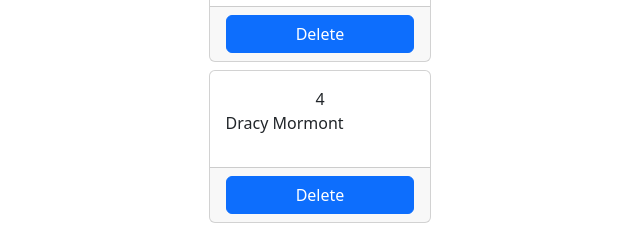
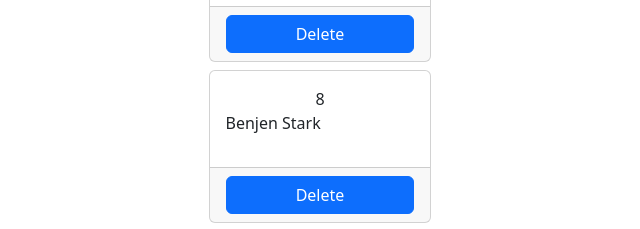
Before and after one commit to Gurharman23/try-student-management, a React app: page / in a window 1280 px wide. Shown: the part 533-762 px from the top of the page, without its empty margins (320-960 px from the left). Built offline with nearby package versions, Linux system fonts and the light colour scheme; data requests are answered from the project's data file.

Commit message:
added proptypes for all components

```diff
--- a/db.json
+++ b/db.json
@@ -11,10 +11,6 @@
     {
       "id": 3,
       "name": "Jon Snow"
-    },
-    {
-      "name": "Dracy Mormont",
-      "id": 4
     },
     {
       "name": "Benjen Stark",
--- a/package.json
+++ b/package.json
@@ -10,6 +10,7 @@
     "@reduxjs/toolkit": "^2.2.2",
     "css-loader": "^6.10.0",
     "json-server": "^0.17.4",
+    "prop-types": "^15.8.1",
     "react": "^18.2.0",
     "react-dom": "^18.2.0",
     "react-redux": "^9.1.0",
--- a/src/components/CreateForm.jsx
+++ b/src/components/CreateForm.jsx
@@ -40,3 +40,5 @@ export const CreateForm = () => {
     </div>
   );
 };
+
+CreateForm.propTypes = {};
--- a/src/components/Home.jsx
+++ b/src/components/Home.jsx
@@ -21,3 +21,5 @@ export const Home = () => {
     </div>
   );
 };
+
+Home.propTypes = {};
--- a/src/components/StudentCard.jsx
+++ b/src/components/StudentCard.jsx
@@ -1,9 +1,9 @@
 import React from "react";
 import { useDispatch } from "react-redux";
 import { deleteStudentThunk } from "../redux/slices/studentsSlice";
+import PropTypes from "prop-types";
 
-// eslint-disable-next-line react/prop-types
-export const StudentCard = ({ id, name, alias }) => {
+export const StudentCard = ({ student: { id, name, alias } }) => {
   const dispatch = useDispatch();
   return (
     <>
@@ -25,3 +25,11 @@ export const StudentCard = ({ id, name, alias }) => {
     </>
   );
 };
+
+StudentCard.propTypes = {
+  student: PropTypes.shape({
+    id: PropTypes.string,
+    name: PropTypes.string,
+    alias: PropTypes.string,
+  }).isRequired,
+};
--- a/src/components/StudentList.jsx
+++ b/src/components/StudentList.jsx
@@ -1,18 +1,22 @@
-/* eslint-disable react/prop-types */
 import React from "react";
 import { StudentCard } from "./StudentCard.jsx";
+import PropTypes from "prop-types";
 
 export const StudentList = ({ students }) => {
   return (
     <>
       <h2 className="mb-0">STUDENTS LIST</h2>
       <div className="d-flex flex-column">
-        {students.map(({ id, name, alias }) => (
-          <div key={id} className="card m-1">
-            <StudentCard id={id} name={name} alias={alias} />
+        {students.map((student) => (
+          <div key={student.id} className="card m-1">
+            <StudentCard student={student} />
           </div>
         ))}
       </div>
     </>
   );
 };
+
+StudentList.propTypes = {
+  students: PropTypes.array,
+};
```
Also changed, not shown: 1 other file (tests, documents, lock files or other folders).
